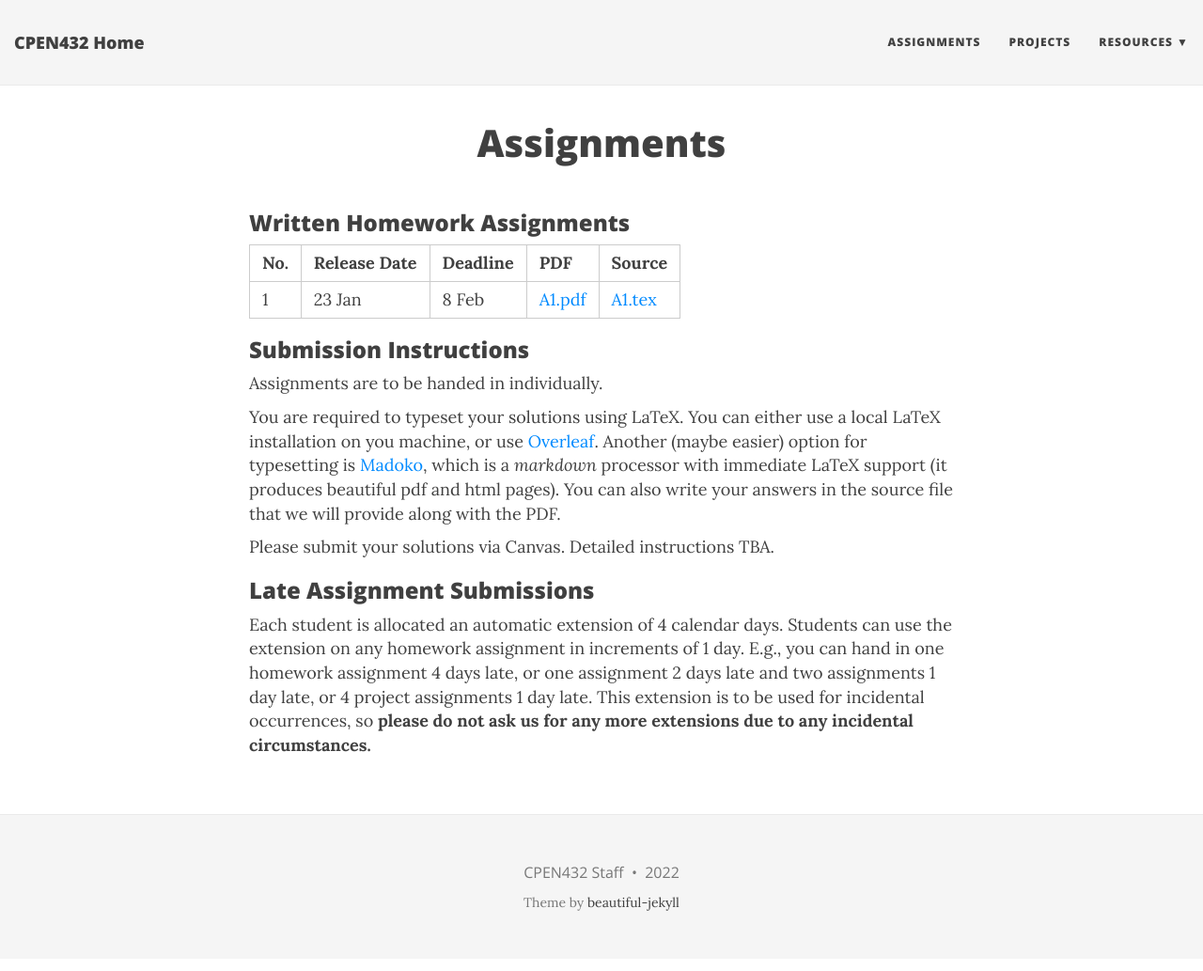
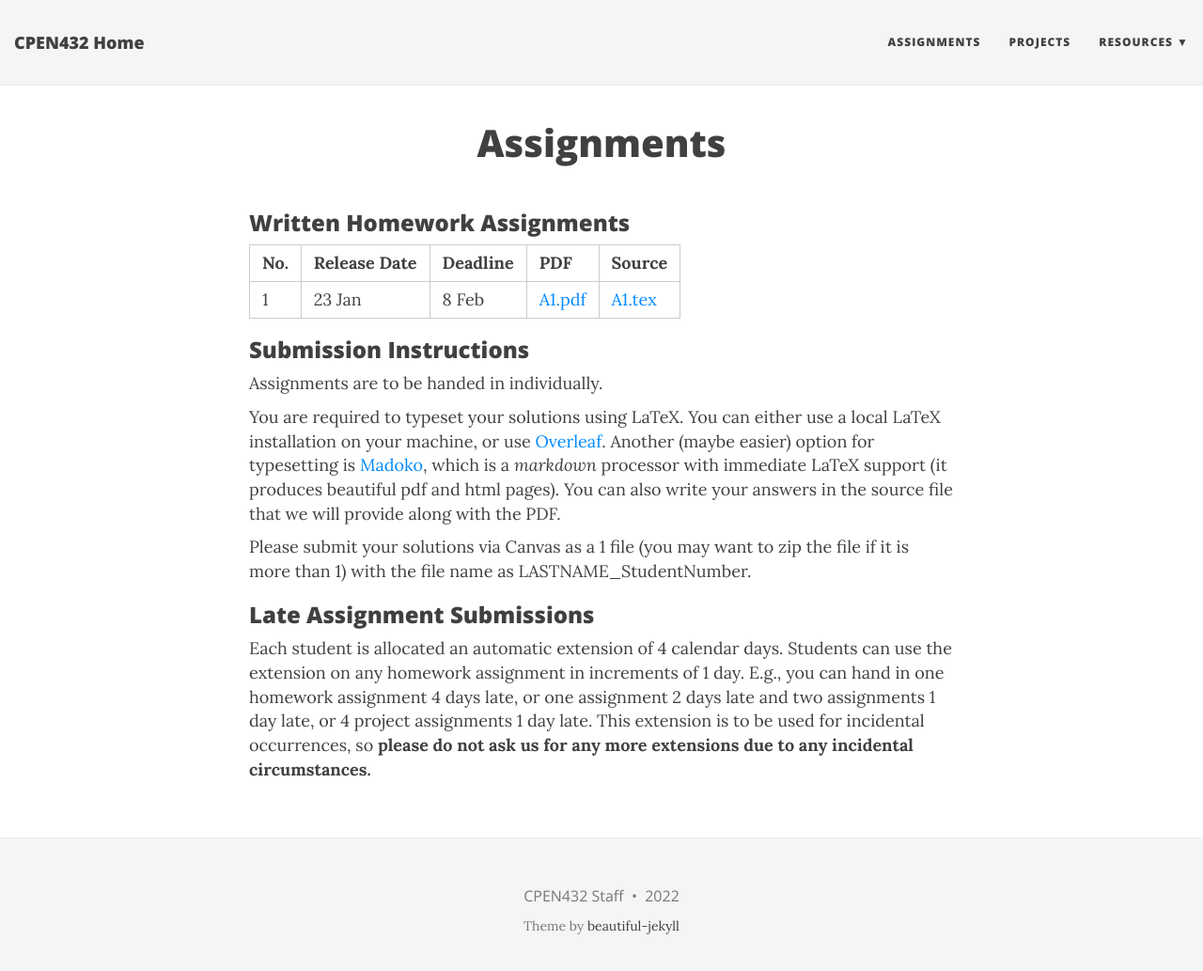
Before and after one commit to CPEN432/cpen432.github.io, a Jekyll site: the page built from assignments.md, in a window 1280 px wide and 1045 px high. Shown: the top 1033 px of the window at 94% size. Built offline with Jekyll 4.4.1, drawn with Linux system fonts in a browser that asks for light colours; nearby versions of some CDN libraries.

Commit message:
Update assignments.md

```diff
--- a/assignments.md
+++ b/assignments.md
@@ -12,9 +12,9 @@ title: Assignments
 
 Assignments are to be handed in individually.
 
-You are required to typeset your solutions using LaTeX. You can either use a local LaTeX installation on you machine, or use [Overleaf](https://www.overleaf.com/). Another (maybe easier) option for typesetting is [Madoko](https://www.madoko.net/), which is a _markdown_ processor with immediate LaTeX support (it produces beautiful pdf and html pages). You can also write your answers in the source file that we will provide along with the PDF.
+You are required to typeset your solutions using LaTeX. You can either use a local LaTeX installation on your machine, or use [Overleaf](https://www.overleaf.com/). Another (maybe easier) option for typesetting is [Madoko](https://www.madoko.net/), which is a _markdown_ processor with immediate LaTeX support (it produces beautiful pdf and html pages). You can also write your answers in the source file that we will provide along with the PDF.
 
-Please submit your solutions via Canvas. Detailed instructions TBA.
+Please submit your solutions via Canvas as a 1 file (you may want to zip the file if it is more than 1) with the file name as LASTNAME_StudentNumber.
 
 ### Late Assignment Submissions
 
```
